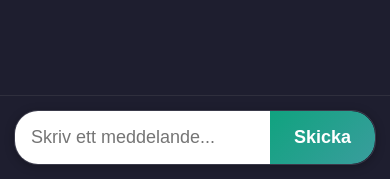
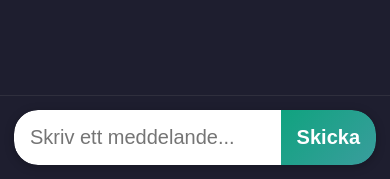
Before and after one commit to Darvid-223/aiapi, a Flask app: page / in a window 390 px wide. Shown: the part 665-844 px from the top of the page. Run offline with Flask 3, Linux system fonts and the light colour scheme; parts of the project's set-up code (start-up, migrations or seed data) failed here and were passed over.

Commit message:
sidamobilanpassad

```diff
--- a/app/static/style.css
+++ b/app/static/style.css
@@ -181,57 +181,6 @@ header {
   }
 }
 
-/* Mobilanpassning */
-@media (max-width: 600px) {
-  body {
-    font-size: 18px;
-  }
-
-  #chat-container {
-    padding: 16px;
-  }
-
-  .message {
-    font-size: 18px;
-    padding: 16px 20px;
-    margin: 12px 0;
-    border-radius: 22px;
-    max-width: 95%;
-  }
-
-  #chat-input-container {
-    padding: 14px;
-    background-color: #1e1e2f;
-    border-top: 1px solid #2f2f3d;
-  }
-
-  #chat-input {
-    flex-direction: row;
-    border-radius: 24px;
-    box-shadow: 0 2px 10px rgba(0, 0, 0, 0.25);
-  }
-
-  #chat-text {
-    padding: 16px;
-    font-size: 18px;
-    width: 100%;
-  }
-
-  #send-btn {
-    padding: 0 24px;
-    font-size: 18px;
-    height: auto;
-    border-radius: 0 24px 24px 0;
-  }
-
-  header {
-    flex-direction: column;
-    align-items: flex-start;
-  }
-
-}
-
-
 /* Ta bort extra utrymme efter sista paragraf eller lista i botens meddelande */
 .message.bot p:last-child,
 .message.bot ul:last-child,
@@ -245,3 +194,83 @@ header {
   margin-top: -1px;
   margin-bottom: -18px;
 }
+
+
+/* Mobilanpassning */
+@media (max-width: 600px) {
+  body {
+    font-size: 20px;
+  }
+
+  #chat-container {
+    padding: 16px;
+    padding-bottom: 100px; /* För att inte content hamnar bakom inputfältet */
+  }
+
+  .message {
+    font-size: 15px;
+    padding: 16px 20px;
+    margin: 12px 0;
+    border-radius: 22px;
+    max-width: 90%;
+  }
+
+  #chat-input-container {
+    padding: 14px;
+    background-color: #1e1e2f;
+    border-top: 1px solid #2f2f3d;
+    width: 100%;
+    position: fixed;
+    bottom: 0;
+    left: 0;
+    box-sizing: border-box;
+  }
+
+  #chat-input {
+    display: flex;
+    flex-direction: row;
+    border-radius: 24px;
+    box-shadow: 0 2px 10px rgba(0, 0, 0, 0.25);
+    width: 100%;
+    max-width: 100%;
+    margin: 0 auto;
+    padding: 0; /* ❗ Viktigt: tar bort allt mellanrum */
+    border: none; /* För säkerhets skull */
+  }
+
+  #chat-text {
+    padding: 16px;
+    font-size: 20px;
+    width: 100%;
+    border: none;
+    border-radius: 24px 0 0 24px;
+    outline: none;
+    box-sizing: border-box;
+  }
+
+  #send-btn {
+    padding: 0 16px;
+    font-size: 20px;
+    height: auto;
+    border-radius: 0 24px 24px 0;
+    background: linear-gradient(135deg, #10a37f, #3a9d9d);
+    color: white;
+    border: none;
+    cursor: pointer;
+    transition: background 0.3s ease, transform 0.1s ease;
+    white-space: nowrap;
+  }
+
+  #send-btn:hover {
+    background: linear-gradient(135deg, #0f8e6d, #338888);
+  }
+
+  #send-btn:active {
+    transform: scale(0.97);
+  }
+
+  header {
+    flex-direction: column;
+    align-items: flex-start;
+  }
+}
--- a/app/templates/index.html
+++ b/app/templates/index.html
@@ -2,6 +2,8 @@
 <html lang="sv">
 <head>
   <meta charset="UTF-8" />
+  <meta name="viewport" content="width=device-width, initial-scale=1">
+
   <title>Pa-Navigator</title>
   <link rel="stylesheet" href="{{ url_for('static', filename='style.css') }}">
   <script src="https://cdn.jsdelivr.net/npm/marked/marked.min.js"></script>
```
